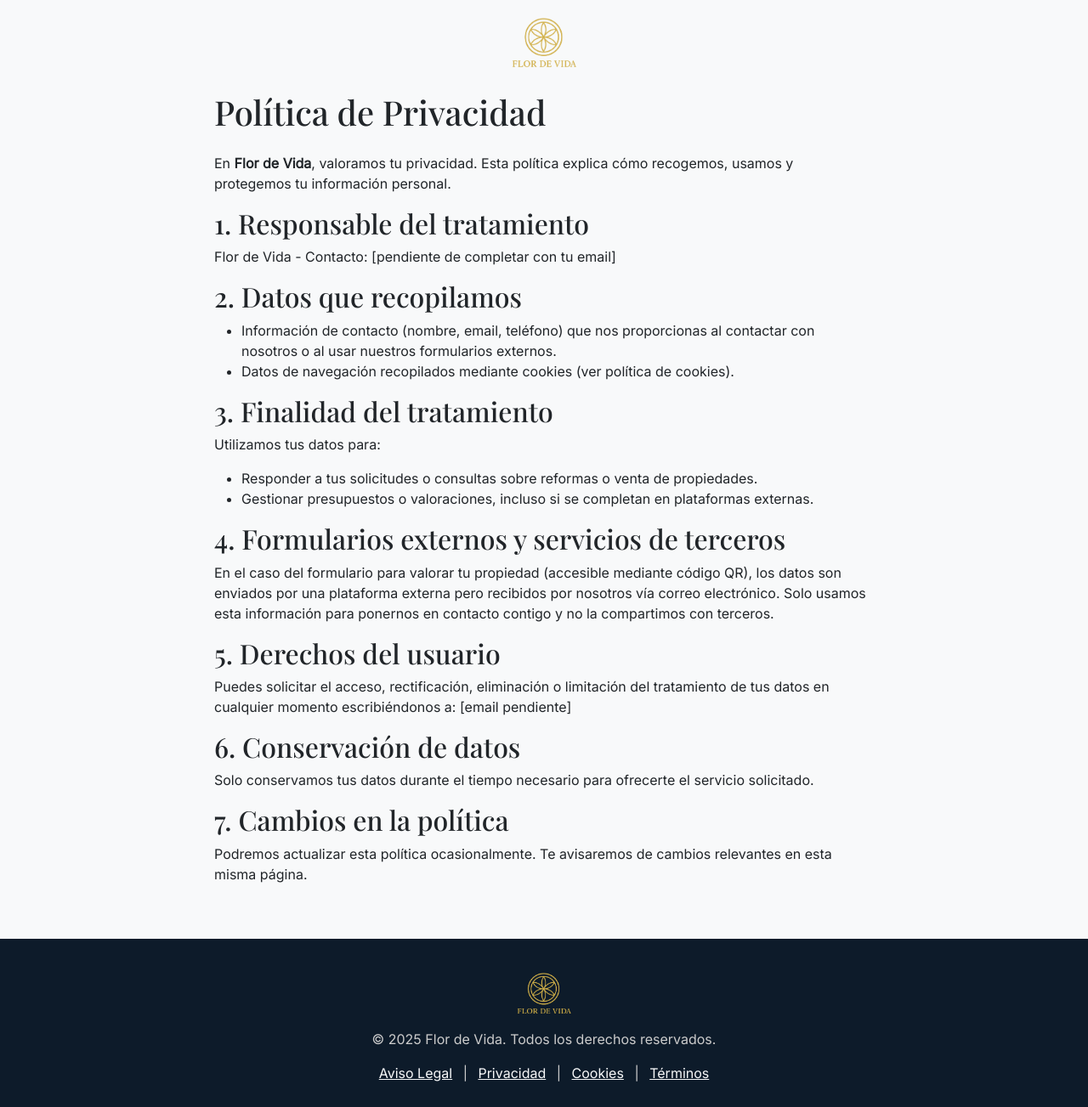
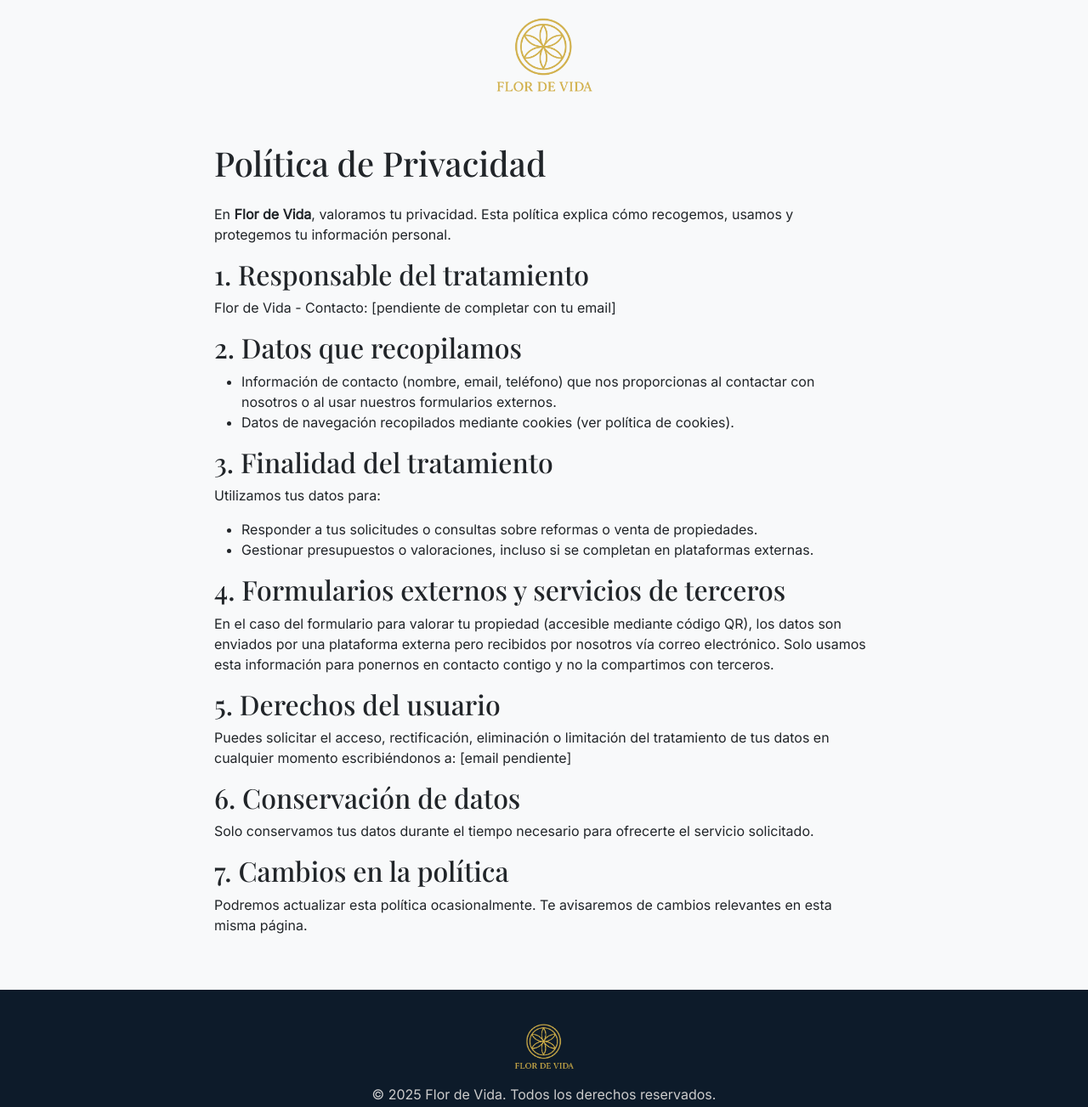
Before and after one commit to zzzanty777/Flor-de-vida, a plain HTML site: page privacidad.html in a window 1280 px wide. Shown: the top 1303 px of the page at 85% size. Drawn offline with nearby package versions, Linux system fonts and the light colour scheme.

Commit message:
Update privacidad.html

```diff
--- a/privacidad.html
+++ b/privacidad.html
@@ -18,7 +18,7 @@
     body {
       font-family: 'Inter', sans-serif;
       background-color: #F8F9FA;
-      padding-top: 60px;
+      padding-top: 120px;
     }
     h1, h2 {
       font-family: 'Playfair Display', serif;
@@ -39,7 +39,7 @@
   <nav class="navbar navbar-expand-lg navbar-light bg-light fixed-top py-3">
     <div class="container">
       <a class="navbar-brand mx-auto" href="index.html">
-        <img src="logo.png" alt="Flor de Vida" height="60">
+        <img src="logo.png" alt="Flor de Vida" height="90">
       </a>
     </div>
   </nav>
@@ -81,7 +81,7 @@
 
   <!-- FOOTER -->
   <footer class="text-center">
-    <img src="logo.png" alt="Flor de Vida" height="50" class="mb-3">
+    <img src="logo.png" alt="Flor de Vida" height="55" class="mb-3">
     <p>© 2025 Flor de Vida. Todos los derechos reservados.</p>
     <p>
       <a href="aviso-legal.html" class="text-light mx-2">Aviso Legal</a> |
```
